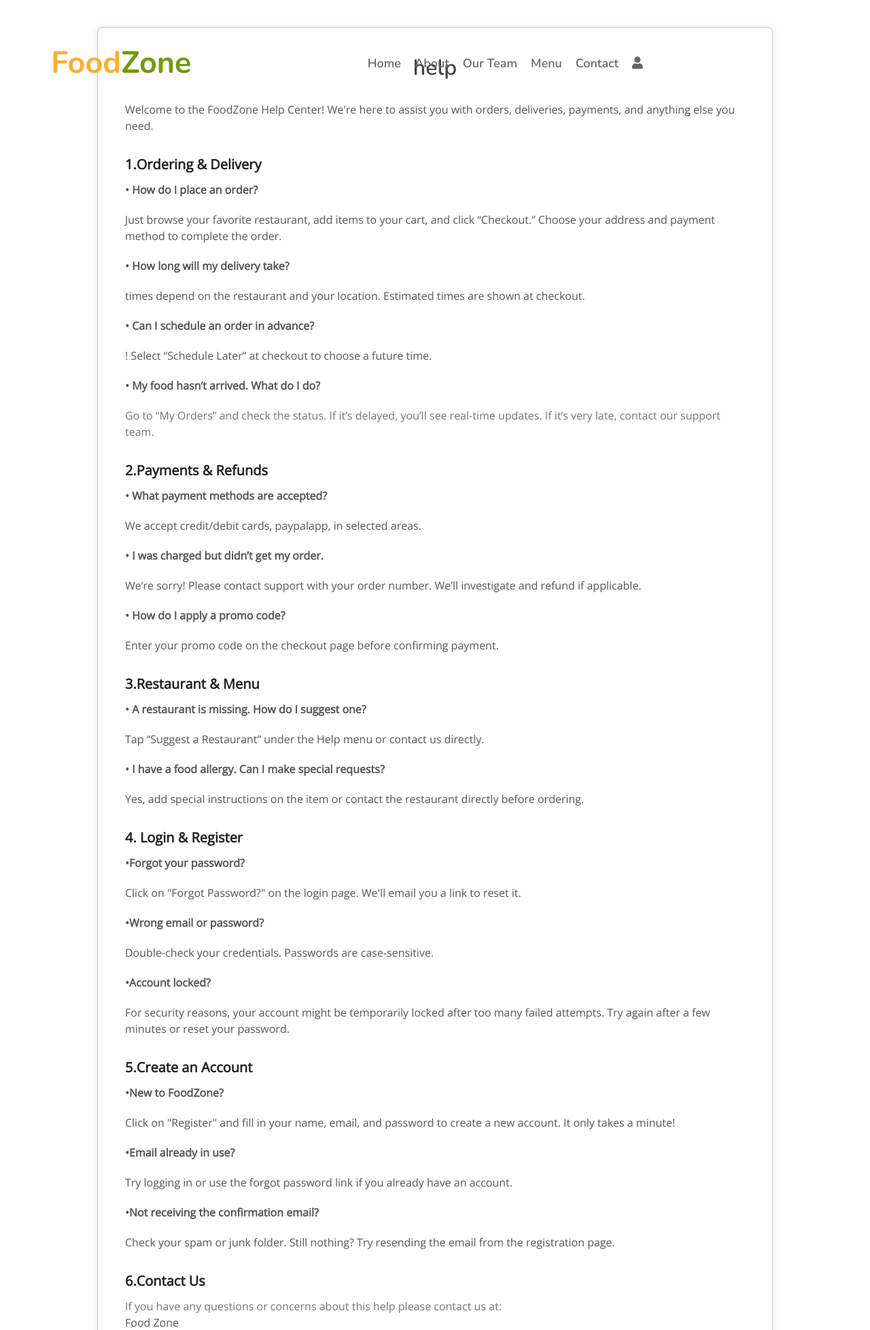
After one commit to nidhitechno/foodzone, a Django app: page /help_center/ in a window 1280 px wide. The commit adds this page. Shown: the top 1956 px of the page at 68% size. Run offline with Django 5.2, Linux system fonts and the light colour scheme; some libraries are stand-ins or nearby versions.

Commit message:
foodzoneupdate

```diff
--- a/foodzone/urls.py
+++ b/foodzone/urls.py
@@ -46,8 +46,7 @@ urlpatterns = [
     path('buy-now/<int:id>/', views.buy_now, name='buy_now'),
     path('success/', views.success_page, name='success'),
     path('privacy-policy/', views.privacy_policy, name='privacy_policy'),
-    path('Terms_conditions/',views.Terms_conditions,name='Terms_conditions')
-
-
+    path('Terms_conditions/',views.Terms_conditions,name='Terms_conditions'),
+   path('help_center/', views.help_center, name='help_center'),
 
 ]+static(settings.MEDIA_URL, document_root = settings.MEDIA_ROOT)
--- a/myapp/views.py
+++ b/myapp/views.py
@@ -392,3 +392,6 @@ def privacy_policy(request):
 
 def Terms_conditions(request):
     return render(request,'Terms_conditions.html')
+
+def help_center(request):
+    return render(request,'help_center.html')
--- a/static/css/style.css
+++ b/static/css/style.css
@@ -554,7 +554,6 @@ a:focus {
     position: relative;
     width: 100%;
     height: 500px;
-
     margin: 15px 0;
     background: rgba(0, 0, 0, .04);
 }
@@ -1836,7 +1835,7 @@ a:focus {
 /*******************************/
 .footer {
     position: relative;
-    margin-top: 45px;
+    margin-top: 240px;
     padding-top: 90px;
     background: rgba(0, 0, 0, .04);
 }
--- a/template/base.html
+++ b/template/base.html
@@ -92,11 +92,10 @@
                             <div class="col-md-6">
                                 <div class="footer-link">
                                     <h2>Quick Links</h2>
-                                    <a href="">Terms conditions</a>
-                                    <a href="">Privacy policy</a>
-                                    <a href="">Cookies</a>
-                                    <a href="">Help</a>
-                                    <a href="">FQAs</a>
+                                    <a href="http://127.0.0.1:8000/Terms_conditions/">Terms conditions</a>
+                                    <a href="http://127.0.0.1:8000/privacy-policy/">Privacy policy</a>
+                                    <a href="http://127.0.0.1:8000/help_center/">Help</a>
+
                                 </div>
                             </div>
                         </div>
--- /dev/null
+++ b/template/help_center.html
@@ -0,0 +1,135 @@
+{% extends "base.html" %}
+
+{% block content %}
+<!-- Favicon -->
+<link rel="icon" type="image" href="/static/img/favicon.png">
+
+<style>
+    .nav-link {
+        color: #666666 !important;
+    }
+
+    .mu-header, nav, header {
+        background-color: rgb(230, 224, 224) !important;
+    }
+
+    .dash-content {
+
+        border: 1px solid rgb(211, 201, 201);
+        margin: 40px 0px;
+        padding: 40px;
+        background-color: #fff;
+        box-shadow: 0px 0px 10px rgba(200, 200, 200, 0.5);
+        border-radius: 8px;
+    }
+
+    .dash-content h1 {
+        text-align: center;
+        margin-bottom: 30px;
+        font-size: 32px;
+        color: #444;
+    }
+
+    .dash-content p {
+        font-size: 16px;
+        line-height: 1.5;
+        color: #555;
+        margin-bottom: 20px;
+    }
+
+    .dash-content .section-title {
+        font-weight: bold;
+        margin-top: 30px;
+        margin-bottom: 10px;
+        font-size: 20px;
+        color: #222;
+    }
+
+    .container {
+        width: 80%;
+    }
+</style>
+
+
+<div class="container">
+    <div class="dash-content">
+        <h1>help</h1>
+
+        <p>Welcome to the FoodZone Help Center! We're here to assist you with orders, deliveries, payments, and anything else you need. </p>
+
+        <div class="section-title">1.Ordering & Delivery</div>
+        <P>
+           <b>• How do I place an order?</b>
+        <P>Just browse your favorite restaurant, add items to your cart, and click “Checkout.” Choose your address and payment method to complete the order.
+        </P>
+        <P><b>• How long will my delivery take?</b></P>
+        <P> times depend on the restaurant and your location. Estimated times are shown at checkout.</P>
+
+        <P><b>• Can I schedule an order in advance?</b></P>
+        <P>! Select “Schedule Later” at checkout to choose a future time.</P>
+
+        <P><b> • My food hasn’t arrived. What do I do?</b></P>
+        Go to “My Orders” and check the status. If it’s delayed, you’ll see real-time updates. If it’s very late, contact our support team.
+    </P>
+
+
+        <div class="section-title">2.Payments & Refunds</div>
+        <P><b> • What payment methods are accepted?</b></P>
+        <P> We accept credit/debit cards, paypalapp, in selected areas.</P>
+
+            <P><b>• I was charged but didn’t get my order.</b></P>
+            <P>We’re sorry! Please contact support with your order number. We’ll investigate and refund if applicable.</P>
+
+          <P><b>• How do I apply a promo code?</b></P>
+          <P>Enter your promo code on the checkout page before confirming payment.</P>
+
+
+        <div class="section-title">3.Restaurant & Menu</div>
+        <P><b>• A restaurant is missing. How do I suggest one?</b></P>
+        <P>Tap “Suggest a Restaurant” under the Help menu or contact us directly.</P>
+
+        <P><b>• I have a food allergy. Can I make special requests?</b></P>
+        <P>Yes, add special instructions on the item or contact the restaurant directly before ordering.</P>
+
+
+        <div class="section-title">4. Login & Register</div>
+
+        <P><b>•Forgot your password?</b></P>
+        <P>Click on "Forgot Password?" on the login page. We'll email you a link to reset it.</P>
+
+         <P><b>•Wrong email or password?</b></P>
+         <P>Double-check your credentials. Passwords are case-sensitive.</P>
+
+        <P><b>•Account locked?</b></P>
+        <P>For security reasons, your account might be temporarily locked after too many failed attempts. Try again after a few minutes or reset your password.</P>
+
+
+
+        <div class="section-title">5.Create an Account</div>
+
+        <P><b>•New to FoodZone?</b></P>
+        <P>Click on "Register" and fill in your name, email, and password to create a new account. It only takes a minute!</P>
+
+        <P><b>•Email already in use?</b></P>
+        <P> Try logging in or use the forgot password link if you already have an account.</P>
+
+        <P><b> •Not receiving the confirmation email?</b></P>
+        <P> Check your spam or junk folder. Still nothing? Try resending the email from the registration page.</P>
+
+        <div class="section-title">6.Contact Us</div>
+        If you have any questions or concerns about this help  please contact us at:
+
+        <p>
+            Food Zone
+        </p>
+        <p>
+            info@example.com
+        </p>
+        <p>
+            +012 345 67890
+        </p>
+        123 Street, New York, USA</p>
+
+    </div>
+</div>
+{% endblock %}
```
Also changed, not shown: template/about.html (+4 -5 lines), template/all_dishes.html (+9 -12 lines), template/blog.html (+4 -5 lines), template/booking.html (+4 -5 lines), template/contact.html (+4 -5 lines), template/feature.html (+4 -5 lines), template/index.html (+5 -5 lines), template/menu.html (+4 -6 lines), template/single.html (+4 -5 lines), template/team.html (+4 -5 lines), db.sqlite3.
